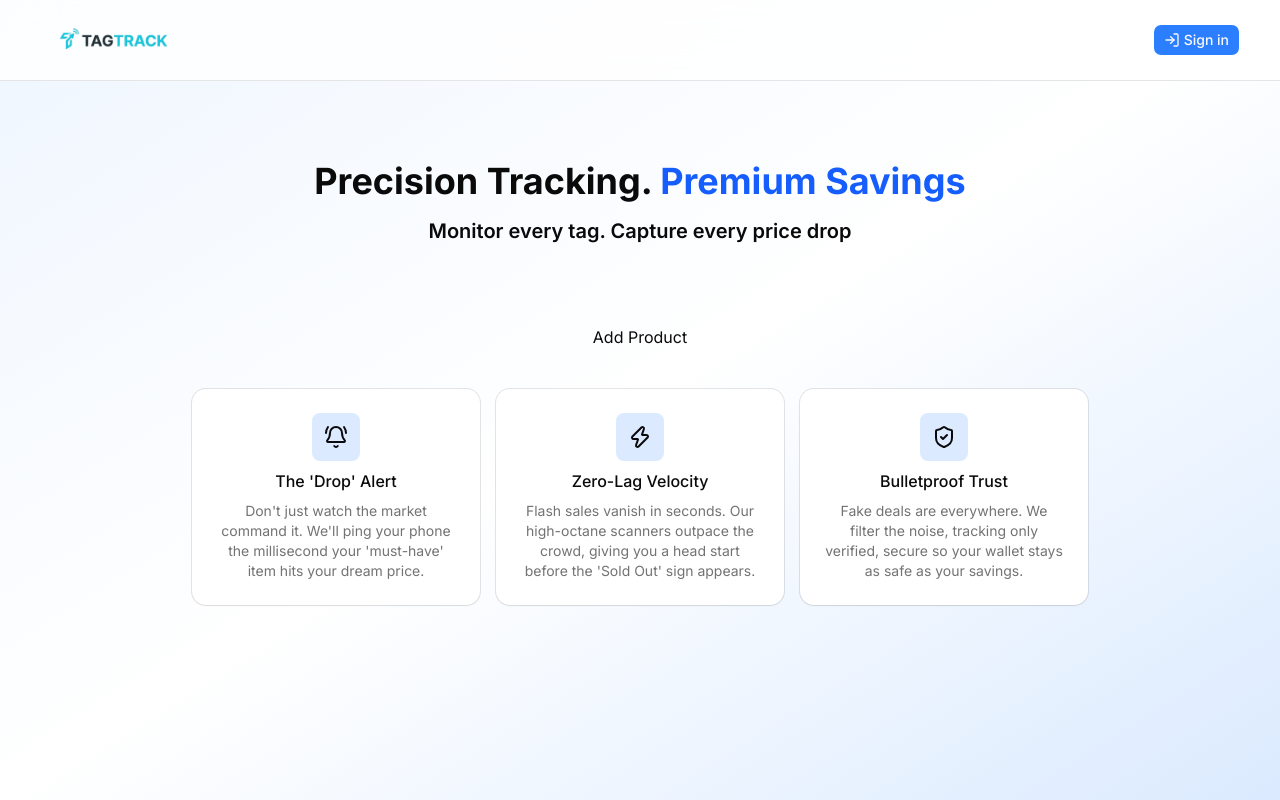
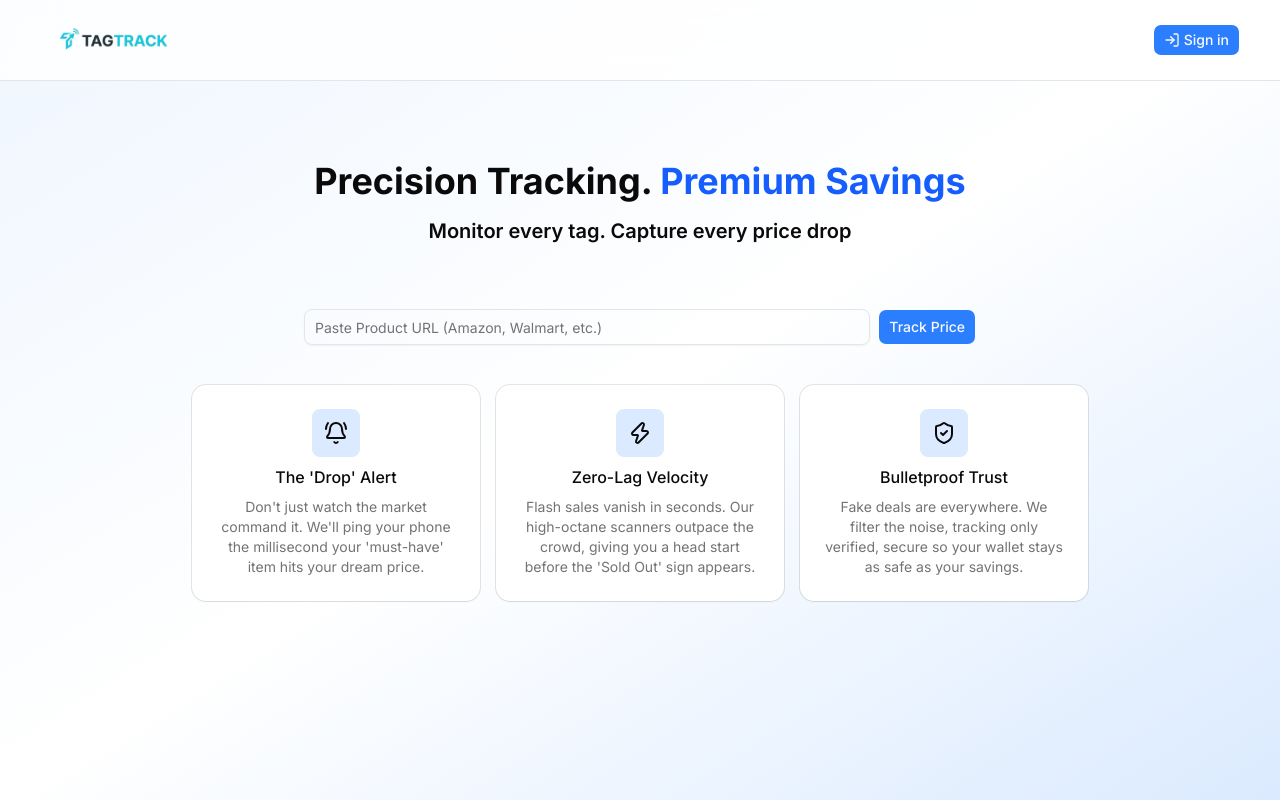
Before and after one commit to txrunishere/TagTrack, a Next.js app: page / in a window 1280 px wide. Built offline with nearby package versions, Linux system fonts and the light colour scheme.

Commit message:
feat: add product form component

```diff
--- a/components/add-product-form.tsx
+++ b/components/add-product-form.tsx
@@ -1,3 +1,17 @@
+import { Button } from "./ui/button";
+import { Input } from "./ui/input";
+
 export const AddProductForm = () => {
-  return <div>Add Product</div>;
+  return (
+    <div className="mt-16 w-full max-w-2xl">
+      <form className="flex flex-col gap-2 sm:flex-row">
+        <Input
+          type="url"
+          placeholder="Paste Product URL (Amazon, Walmart, etc.)"
+          required
+        />
+        <Button className="bg-blue-500 hover:bg-blue-600">Track Price</Button>
+      </form>
+    </div>
+  );
 };
--- a/components/home-section.tsx
+++ b/components/home-section.tsx
@@ -50,9 +50,7 @@
           </p>
         </div>
 
-        <div className="mt-20">
-          <AddProductForm />
-        </div>
+        <AddProductForm />
 
         {products.length === 0 && (
           <div className="mx-auto mt-10 grid max-w-4xl grid-cols-1 gap-4 md:grid-cols-3">
--- /dev/null
+++ b/components/ui/input.tsx
@@ -0,0 +1,19 @@
+import * as React from "react"
+
+import { cn } from "@/lib/utils"
+
+function Input({ className, type, ...props }: React.ComponentProps<"input">) {
+  return (
+    <input
+      type={type}
+      data-slot="input"
+      className={cn(
+        "h-9 w-full min-w-0 rounded-md border border-input bg-transparent px-2.5 py-1 text-base shadow-xs transition-[color,box-shadow] outline-none file:inline-flex file:h-7 file:border-0 file:bg-transparent file:text-sm file:font-medium file:text-foreground placeholder:text-muted-foreground focus-visible:border-ring focus-visible:ring-3 focus-visible:ring-ring/50 disabled:pointer-events-none disabled:cursor-not-allowed disabled:opacity-50 aria-invalid:border-destructive aria-invalid:ring-3 aria-invalid:ring-destructive/20 md:text-sm dark:bg-input/30 dark:aria-invalid:border-destructive/50 dark:aria-invalid:ring-destructive/40",
+        className
+      )}
+      {...props}
+    />
+  )
+}
+
+export { Input }
```
